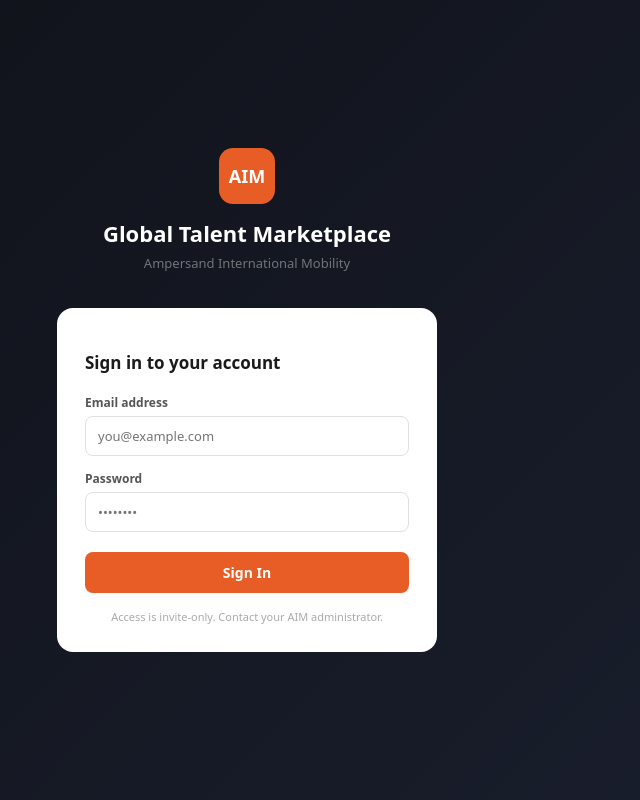
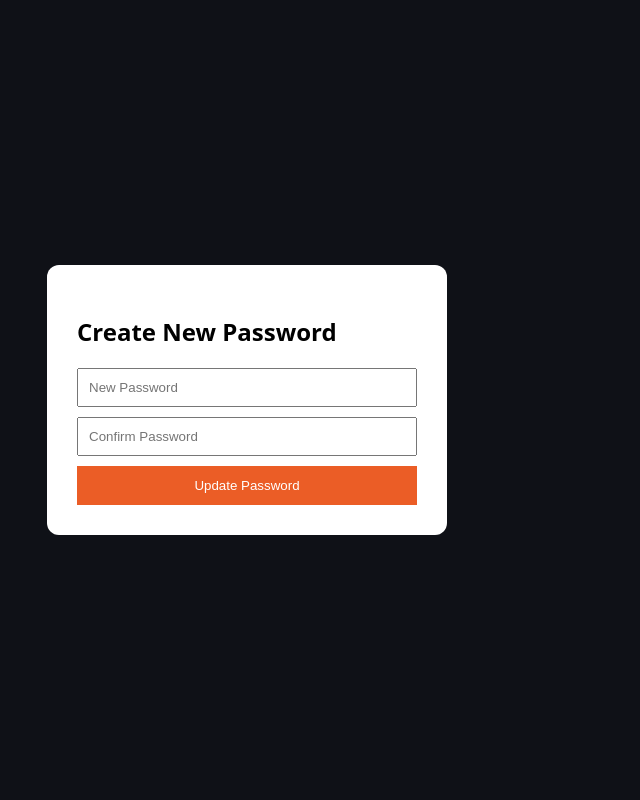
Before and after one commit to ddusejad/aim-global-talent-marketplace, a React (Create React App) app: page /reset-password in a window 1280 px wide. Before the commit this address led to /login. Shown: the whole page, without its empty margins (393-1033 px from the left). Built offline with nearby package versions, Linux system fonts and the light colour scheme.

Commit message:
Added password reset page

```diff
--- a/src/App.js
+++ b/src/App.js
@@ -11,6 +11,7 @@ import Shortlists from './pages/Shortlists'
 import Users from './pages/Users'
 import Settings from './pages/Settings'
 import { EmployerBrowse, EmployerShortlist, EmployerDemands } from './pages/EmployerPortal'
+import ResetPassword from './pages/ResetPassword'
 
 function Layout({ children }) {
   return (
@@ -46,6 +47,7 @@ function AppRoutes() {
   return (
     <Routes>
       <Route path="/login" element={user ? <Navigate to="/dashboard" /> : <Login />} />
+      <Route path="/reset-password" element={<ResetPassword />} />
 
       {/* Admin/Staff routes */}
       <Route path="/dashboard" element={<ProtectedRoute><Layout><Dashboard /></Layout></ProtectedRoute>} />
--- /dev/null
+++ b/src/pages/ResetPassword.js
@@ -0,0 +1,83 @@
+import React, { useState } from 'react'
+import { supabase } from '../lib/supabase'
+import { useNavigate } from 'react-router-dom'
+
+export default function ResetPassword() {
+  const [password, setPassword] = useState('')
+  const [confirmPassword, setConfirmPassword] = useState('')
+  const [loading, setLoading] = useState(false)
+
+  const navigate = useNavigate()
+
+  const handleReset = async () => {
+    if (password !== confirmPassword) {
+      alert('Passwords do not match')
+      return
+    }
+
+    setLoading(true)
+
+    const { error } = await supabase.auth.updateUser({
+      password
+    })
+
+    setLoading(false)
+
+    if (error) {
+      alert(error.message)
+      return
+    }
+
+    alert('Password updated successfully')
+    navigate('/login')
+  }
+
+  return (
+    <div style={{
+      minHeight:'100vh',
+      display:'flex',
+      justifyContent:'center',
+      alignItems:'center',
+      background:'#0f1117'
+    }}>
+      <div style={{
+        background:'white',
+        padding:'30px',
+        borderRadius:'12px',
+        width:'400px'
+      }}>
+        <h2>Create New Password</h2>
+
+        <input
+          type="password"
+          placeholder="New Password"
+          value={password}
+          onChange={(e)=>setPassword(e.target.value)}
+          style={{width:'100%',padding:'10px',marginBottom:'10px'}}
+        />
+
+        <input
+          type="password"
+          placeholder="Confirm Password"
+          value={confirmPassword}
+          onChange={(e)=>setConfirmPassword(e.target.value)}
+          style={{width:'100%',padding:'10px',marginBottom:'10px'}}
+        />
+
+        <button
+          onClick={handleReset}
+          disabled={loading}
+          style={{
+            width:'100%',
+            padding:'12px',
+            background:'#EB5D26',
+            color:'white',
+            border:'none'
+          }}
+        >
+          {loading ? 'Updating...' : 'Update Password'}
+        </button>
+      </div>
+    </div>
+  )
+}
```
